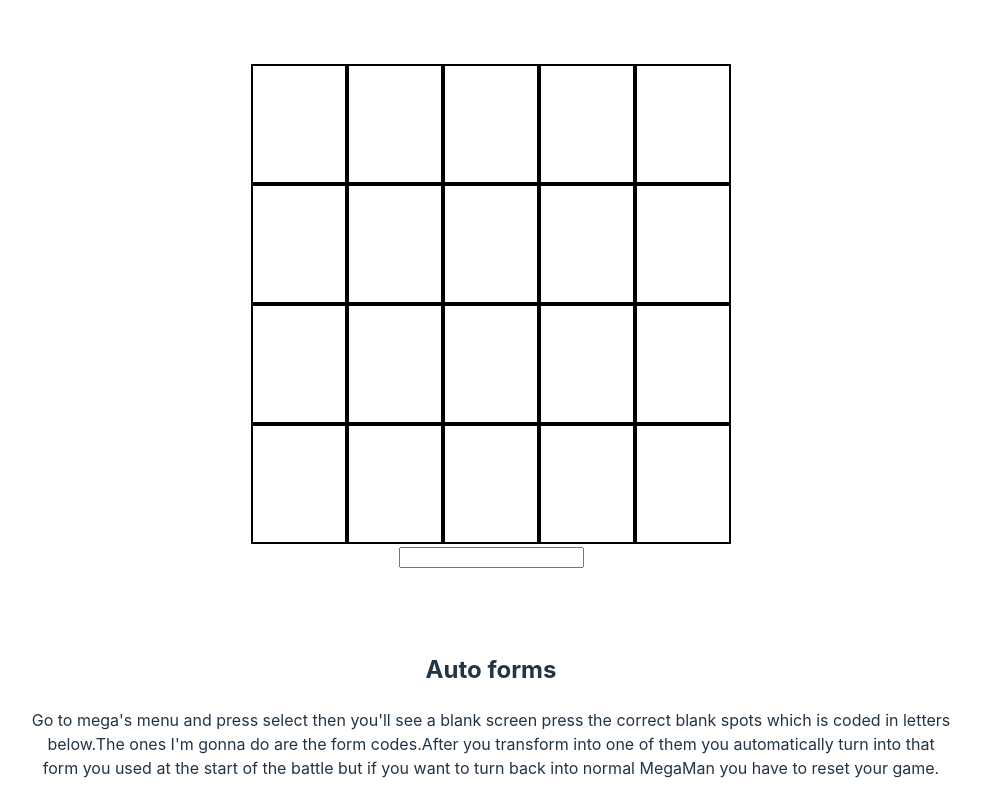
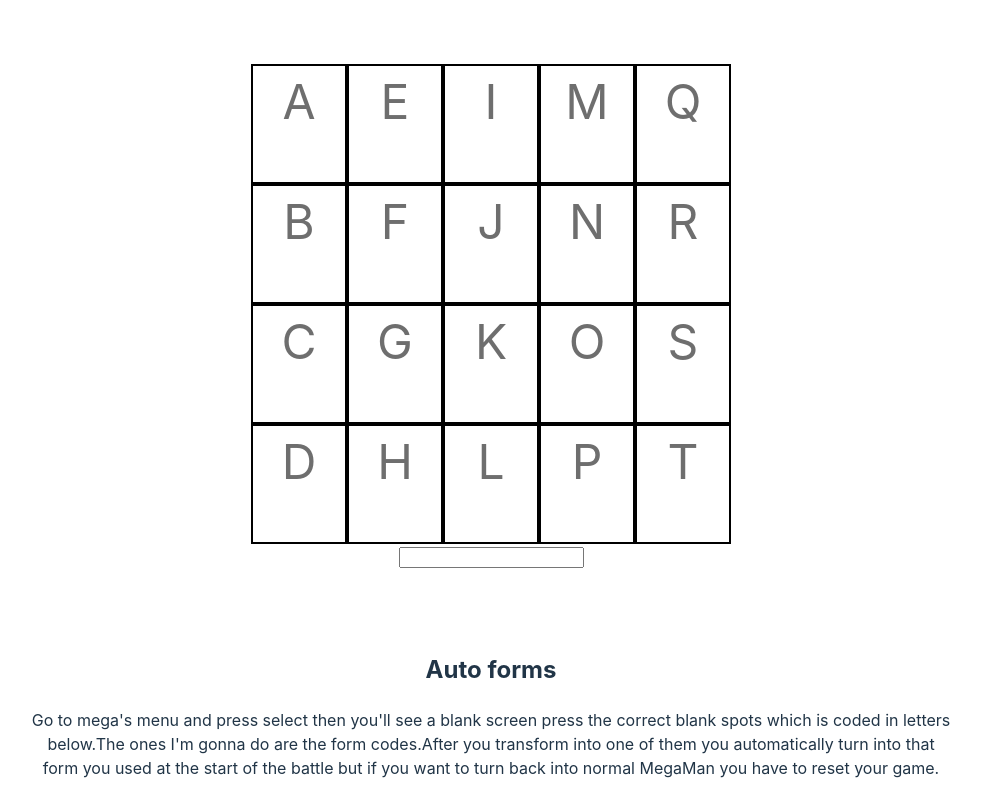
Before and after one commit to benaveld/megaman-starforce-2-wave-command-card, a React (Vite) app: page / in a window 1280 px wide. Shown: the top 800 px of the page, without its empty margins (149-1130 px from the left). Built offline with nearby package versions, Linux system fonts and the light colour scheme.

Commit message:
Add letters to grid

```diff
--- a/src/WaveCommand.css
+++ b/src/WaveCommand.css
@@ -11,3 +11,11 @@
   text-align: center;
   font-size: 3em;
 }
+
+.wave-command .active {
+  color: inherit;
+}
+
+.wave-command .inactive {
+  color: rgb(110, 110, 110);
+}
--- a/src/WaveCommand.tsx
+++ b/src/WaveCommand.tsx
@@ -16,13 +16,19 @@
 
   return (
     <div className={"wave-command " + className} {...other}>
-      {alphabet.map((char, index) => (
-        <span key={index}>
-          {normalizedValue.indexOf(char) >= 0
-            ? normalizedValue.indexOf(char) + 1
-            : ""}
-        </span>
-      ))}
+      {alphabet.map((char, index) => {
+        const stepIndex = normalizedValue.indexOf(char);
+        const isStep = stepIndex >= 0;
+
+        return (
+          <span
+            key={`${index}-${stepIndex}`}
+            className={isStep ? "active" : "inactive"}
+          >
+            {isStep ? stepIndex + 1 : char.toUpperCase()}
+          </span>
+        );
+      })}
     </div>
   );
 }
```
